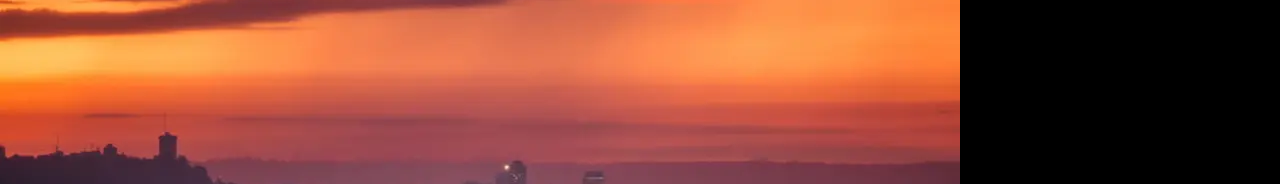
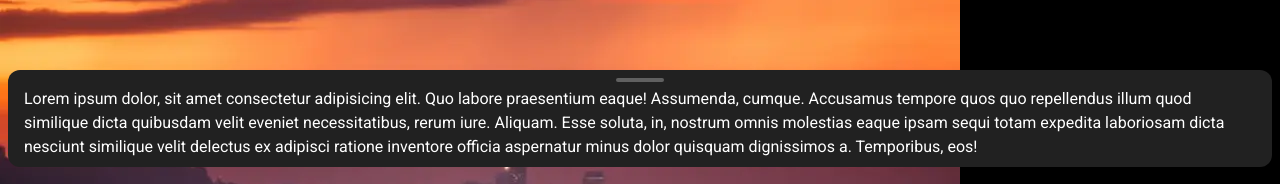
Before and after one commit to LadyBeGood/youtube, a React (Vite) app: page /video in a window 1280 px wide. Shown: the part 722-906 px from the top of the page. Built offline with nearby package versions, Linux system fonts and the light colour scheme.

Commit message:
Added BottomSheet

```diff
--- a/index.html
+++ b/index.html
@@ -26,7 +26,7 @@
     <link rel="stylesheet" href="./index.css" />
 </head>
 
-<body class="bg-black min-h-lvh no-scrollbar font-[Roboto]" tabindex="-1"> <!-- Disable Google Chrome's "Tap to search" feature on mobile (https://stackoverflow.com/a/64619907) -->
+<body class="bg-black h-svh no-scrollbar font-[Roboto]" tabindex="-1"> <!-- Disable Google Chrome's "Tap to search" feature on mobile (https://stackoverflow.com/a/64619907) -->
     <!-- Root element for the React app -->
     <div id="root" class="text-white h-svh relative no-scrollbar bg-black grid grid-rows-[auto_1fr_auto]">
         <!-- Loading spinner -->
--- a/src/components/BottomSheet.tsx
+++ b/src/components/BottomSheet.tsx
@@ -1,186 +1,195 @@
-import { useEffect, useRef, useState, type Dispatch, type ReactNode, type SetStateAction } from "react"
-
-/*
- * Dont even try to refactor or cleanup this code, I originally wrote this code for vanilla html, css and js
- * many years ago and refactored it to react since this is the only bottomsheet that actually functions. It takes
- * me hours to fix a bug; it will take you days. Leave it as it is. This code runs, that too is your fate.
- */
+import { useEffect, useLayoutEffect, useRef, useState } from "react";
 
 
-type BottomSheetProps = {
-    children?: ReactNode
-    isOpen: boolean
-    middleProp?: number
-    lowProp?: number
-    setIsOpen: Dispatch<SetStateAction<boolean>>
-}
+/**
+ * This is a hand crafted Bottom sheet with no dependencies tailored specifically for this project.
+ *
+ * **Faetures**:
+ * - It works on all touch, mouse and trackpad devices.
+ * - Customizable snap points (Low, Middle, High).
+ * - GPU-accelerated transforms only, no layout thrashing.
+ */
+const BottomSheet = ({ isBottomSheetOpen = false, onBottomSheetClose, children, low = 0, middle = 50, high = 100 }) => {
+    /**********************************
+     * Constants
+     **********************************/
+    // Snap points
+    low    = 100 - low;
+    middle = 100 - middle;
+    high   = 100 - high;
 
-const BottomSheet = ({ children, middleProp, lowProp, isOpen, setIsOpen }: BottomSheetProps) => {
-    const contentRef = useRef<HTMLDivElement>(null)
+    // Used for snapping the bottom-sheet translate position inside `handleDragEnd`.
+    const SNAP_THRESHOLD = 5;
 
-    const [low, setLow] = useState(lowProp ?? -105)
-    const [middle, setMiddle] = useState(middleProp ?? 0)
-    const high: number = 0
 
-    const [isSheetVisible, setIsSheetVisible] = useState(false)
-    const [isDragging, setIsDragging] = useState(false)
-    const [isFullscreen, setIsFullscreen] = useState(false)
 
-    const [startY, setStartY] = useState(-10)
-    const [startBottom, setStartBottom] = useState(0)
+    /**********************************
+     * Refs
+     **********************************/
+    const bottomSheetRef = useRef<HTMLDivElement>(null);
+    const bottomSheetContentRef = useRef<HTMLDivElement>(null);
 
-    const [sheetBottom, setSheetBottom] = useState(-100)
 
-    const [contentOverflow, setContentOverflow] = useState("hidden")
-    const [contentBorderRadius, setContentBorderRadius] = useState("20px")
-    const [overlayHeight, setOverlayHeight] = useState(0)
-    const [overlayOpacity, setOverlayOpacity] = useState(0)
 
-    // calculate metrics based on content height
+    /**********************************
+     * State
+     **********************************/
+    const [isFullscreen, setIsFullscreen] = useState(false);
+
+    // In pixels
+    const [bottomSheetHeight, setBottomSheetHeight] = useState(0);
+
+    // In percentage
+    const [oldBottomSheetTranslateY, setBottomSheetOldTranslateY] = useState(middle);
+
+    // Did the user tap of the bottom sheet or not.
+    const [isPointerDown, setIsPointerDown] = useState(false);
+
+    // This stores the Y coordinate where the finger/pointer touched
+    const [startY, setStartY] = useState(0);
+
+    // In percentage
+    const [bottomSheetTranslateY, setBottomSheetTranslateY] = useState(bottomSheetHeight);
+
+
+
+    /**********************************
+     * Effects
+     **********************************/
+    // Measure the sheet height after it renders
+    useLayoutEffect(() => {
+        if (bottomSheetRef.current !== null) {
+            const height = bottomSheetRef.current.getBoundingClientRect().height;
+            setBottomSheetHeight(height);
+        }
+    }, [children]); // Re-run if content changes
+
+
     useEffect(() => {
-        if (contentRef.current) {
-            const contentHeight = (contentRef.current.clientHeight + 9) * 100 / window.innerHeight
+        if (isBottomSheetOpen) {
+            // When the prop opens the sheet, reset translation to 0 (top)
+            setBottomSheetTranslateY(middle);
+            setBottomSheetOldTranslateY(middle);
+        } else {
+            // When closed, you can keep it at 0 because the CSS
+            // transform logic handles the 100% slide down
+            setBottomSheetTranslateY(0);
+        }
+    }, [isBottomSheetOpen])
 
-            setLow(-contentHeight) // fully hidden
-            // half-open (you can customize with % attribute if needed)
+
+    useEffect(() => {
+        // When the bottom sheet is fullscreen, turn off overscroll behaviour, otherwise the page will try to "pull to refresh" in mobile browsers
+        if (isFullscreen) {
+            document.body.style.overscrollBehaviorY = "none";
+            document.documentElement.style.overscrollBehaviorY = "none";
+        } else {
+            document.body.style.overscrollBehaviorY = "auto";
+            document.documentElement.style.overscrollBehaviorY = "auto";
         }
-    }, [isOpen])
+    }, [isFullscreen])
 
-    const dragStart = (event: React.PointerEvent<HTMLDivElement> | React.TouchEvent<HTMLDivElement>) => {
-        if (isSheetVisible) {
-            setIsDragging(true)
 
-            if ("touches" in event) {
-                setStartY(event.touches[0].pageY)
-            } else {
-                setStartY(event.clientY)
-            }
 
-            setStartBottom(sheetBottom)
+    /**********************************
+     * Handlers
+     **********************************/
+    function handleDragStart(pageY: number) {
+        // console.log("handleDragStart")
+        // event.currentTarget.setPointerCapture(event.pointerId);
+        setIsPointerDown(true);
+        setStartY(pageY);
+    }
+
+    function handleDragMove(pageY: number) {
+        // If the user has not tapped on the bottom sheet, no need to do any calculations
+
+        if (!isPointerDown) return;
+        if (isFullscreen && bottomSheetContentRef.current?.scrollTop !== 0) return;
+        const currentY = pageY;
+        const dragDistance = currentY - startY;
+
+        const newBottomSheetTranslateY = oldBottomSheetTranslateY + (dragDistance / bottomSheetHeight) * 100;
+        console.log({ oldBottomSheetTranslateY, dragDistance, newBottomSheetTranslateY, scroll: bottomSheetContentRef.current?.scrollTop! })
+        if (newBottomSheetTranslateY <= 100 && newBottomSheetTranslateY >= 0) {
+            // console.log("here")
+            setBottomSheetTranslateY(newBottomSheetTranslateY);
         }
     }
 
-    const dragging = (event: React.PointerEvent<HTMLDivElement> | React.TouchEvent<HTMLDivElement>) => {
-        if (isSheetVisible && isDragging && contentRef.current && contentRef.current.scrollTop === 0) {
+    function handleDragEnd() {
+        // If the user started their tab on some other element but ended their tap on the bottom-sheet, then return immediately
+        if (!isPointerDown) return;
+        // console.log({middle, high, low, bottomSheetTranslateY});
+        console.log("Drag ENd");
+        setIsPointerDown(false);
 
-            let delta = 0
-            if ("touches" in event) {
-                delta = startY - event.touches[0].pageY
-            } else {
-                delta = startY - event.clientY
-            }
+        let snappedBottomSheetTranslateY = middle;
+        if (bottomSheetTranslateY > middle + SNAP_THRESHOLD) {
+            console.log("here")
+            onBottomSheetClose();
+        } else if (bottomSheetTranslateY > high + SNAP_THRESHOLD && isFullscreen) {
+            console.log("here2")
+            setIsFullscreen(false)
+            snappedBottomSheetTranslateY = middle
+        } else if (bottomSheetTranslateY < middle - SNAP_THRESHOLD) {
+            console.log("here3")
+            snappedBottomSheetTranslateY = high
+            setIsFullscreen(true)
+        }
 
-            const newBottom = startBottom + (delta / window.innerHeight) * 100
-            if (newBottom >= low && newBottom <= high) {
-                setSheetBottom(newBottom)
-            }
-        }
+        setBottomSheetTranslateY(snappedBottomSheetTranslateY);
+        setBottomSheetOldTranslateY(snappedBottomSheetTranslateY);
     }
 
-    const dragEnd = () => {
-        if (isSheetVisible) {
-            setIsDragging(false)
 
-            console.log(sheetBottom, isFullscreen)
-            if (sheetBottom < middle - 5)
-                setIsOpen(false);
-            else if (sheetBottom < high - 5 && isFullscreen)
-                setSheetBottom(middle);
-            else if (sheetBottom > middle + 5)
-                setSheetBottom(high);
-            else
-                setSheetBottom(middle);
-        }
-    }
-
-    useEffect(() => {
-
-        if (contentRef.current) {
-            const contentHeight = (contentRef.current.clientHeight + 9) * 100 / window.innerHeight
-
-            // replicate data attribute logic
-            const calculatedLow = lowProp !== undefined
-                ? -contentHeight + (lowProp / 100) * contentHeight
-                : -contentHeight
-
-            const calculatedMiddle = middleProp !== undefined
-                ? -contentHeight + (middleProp / 100) * contentHeight
-                : 0
-
-            setLow(calculatedLow)
-            setMiddle(calculatedMiddle)
-
-        }
-
-        if (isOpen) {
-            setSheetBottom(middle)
-            if (contentRef.current) contentRef.current.scrollTop = 0
-            setOverlayHeight(100)
-            setOverlayOpacity(1)
-            setIsSheetVisible(true)
-        } else {
-            setSheetBottom(low)
-            setOverlayOpacity(0)
-            setTimeout(() => setOverlayHeight(0), 200)
-            setIsSheetVisible(false)
-        }
-    }, [isOpen, middleProp, lowProp])
-
-    useEffect(() => {
-        if (sheetBottom === high) {
-            setIsFullscreen(true)
-            setContentOverflow("auto")
-            setContentBorderRadius("0")
-        }
-
-        if (sheetBottom < high) {
-            setContentOverflow("hidden")
-        }
-
-        if (sheetBottom < middle + 1) {
-            setIsFullscreen(false)
-            setContentBorderRadius("20px")
-        }
-    }, [sheetBottom])
 
     return (
         <>
             {/* Overlay */}
             <div
-                className="fixed top-0 left-0 w-full z-40 bg-[rgba(0,0,0,0.7)] transition-opacity duration-200"
-                onClick={() => setIsOpen(false)}
-                style={{ height: `${overlayHeight}vh`, opacity: overlayOpacity }}
-            ></div>
+                className="fixed bottom-0 left-0 right-0 bg-green-700 opacity-70 z-998"
+                style={{ height: isBottomSheetOpen ? "100svh" : "0"}}
+                onClick={onBottomSheetClose}
+            />
 
-            {/* BottomSheet */}
+
+            {/* Bottom Sheet */}
             <div
-                className="fixed left-0 right-0 max-h-[calc(100svh+9px)] z-50 cursor-grab flex flex-col gap-[5px]"
-                onPointerDown={dragStart}
-                onPointerMove={dragging}
-                onPointerUp={dragEnd}
-                onTouchStart={dragStart}
-                onTouchMove={dragging}
-                onTouchEnd={dragEnd}
+                ref={bottomSheetRef}
+
+                className="bg-[#212121] rounded-xl mx-2 mb-2 py-2 px-4 touch-none select-none max-h-[calc(100svh+9px)] w-auto grid grid-rows-[9px_1fr]  fixed bottom-0 z-999 transition-transform duration-300 ease-out"
                 style={{
-                    bottom: `${sheetBottom}vh`,
-                    transition: isDragging ? "none" : "all 0.2s ease-out",
+                    transform: `translateY(${isBottomSheetOpen ? String(bottomSheetTranslateY) : "100"}%)`,
+                    transitionProperty: isPointerDown ? "none" : "transform"
+                }}
 
-                }}
+                // For touch devices
+                onTouchStart={(event) => handleDragStart(event.touches[0].pageY)}
+                onTouchMove={(event) => handleDragMove(event.touches[0].pageY)}
+                onTouchEnd={handleDragEnd}
+
+                // For mouse and trackpad devices
+                onMouseDown={(event) => handleDragStart(event.pageY)}
+                onMouseMove={(event) => handleDragMove(event.pageY)}
+                onMouseUp={handleDragEnd}
+                onMouseLeave={handleDragEnd}
             >
-                {/* Bar */}
-                <div className="grid place-items-center">
-                    <div className="h-1 w-12 bg-stone-500 rounded-full"></div>
+                {/* Drag Handle */}
+                <div className="w-full flex justify-center">
+                    <div className="h-1 w-12 rounded-full bg-[#606060]" />
                 </div>
 
-                {/* Contents */}
+
+                {/* Content */}
                 <div
-                    ref={contentRef}
-                    className="max-h-svh transition-[border-radius] duration-200 ease-out bg-sky-700 rounded-t-[20px]"
+                    ref={bottomSheetContentRef}
+
+                    className="w-auto"
                     style={{
-                        overflow: contentOverflow,
-                        borderTopLeftRadius: contentBorderRadius,
-                        borderTopRightRadius: contentBorderRadius,
-                        userSelect: "none"
+                        // borderTopLeftRadius: isFullscreen ? "0" : "20px",
+                        // borderTopRightRadius: isFullscreen ? "0" : "20px",
+                        overflow: isFullscreen ? "auto" : "hidden"
                     }}
                 >
                     {children}
--- a/src/components/VideoPlayer.tsx
+++ b/src/components/VideoPlayer.tsx
@@ -1,12 +1,14 @@
-import React, { useRef, useState, useEffect } from "react";
+import { useRef, useState, useEffect } from "react";
+import { type ChangeEvent, type MouseEvent } from "react";
 
 type VideoPlayerProps = {
     source: string;
     title: string;
     thumbnail: string;
+    onClick: (event: MouseEvent<HTMLDivElement>) => void;
 }
 
-const VideoPlayer = ({ source, title, thumbnail }: VideoPlayerProps) => {
+const VideoPlayer = ({ source, title, thumbnail, onClick }: VideoPlayerProps) => {
     const videoRef = useRef<HTMLVideoElement>(null);
     const [isPlaying, setIsPlaying] = useState(false);
     const [progress, setProgress] = useState(0);
@@ -30,7 +32,7 @@ const VideoPlayer = ({ source, title, thumbnail }: VideoPlayerProps) => {
     };
 
     // Seek video
-    const handleSeek = (e: React.ChangeEvent<HTMLInputElement>) => {
+    const handleSeek = (e: ChangeEvent<HTMLInputElement>) => {
         if (videoRef.current) {
             const seekTo = (Number(e.target.value) / 100) * videoRef.current.duration;
             videoRef.current.currentTime = seekTo;
@@ -38,8 +40,16 @@ const VideoPlayer = ({ source, title, thumbnail }: VideoPlayerProps) => {
         }
     };
 
+    function handleClick(event: MouseEvent<HTMLDivElement>) {
+        if (!showControls) {
+            setShowControls(!showControls)
+        } else {
+            onClick(event)
+        }
+    }
+
     return (
-        <div className="relative bg-green-500 w-full max-w-3xl mx-auto aspect-video" onClick={() => setShowControls(!showControls)}>
+        <div className="relative bg-green-500 w-full max-w-3xl mx-auto aspect-video" onClick={(event) => {handleClick(event)}}>
             <video
                 ref={videoRef}
                 src={source}
@@ -57,15 +67,17 @@ const VideoPlayer = ({ source, title, thumbnail }: VideoPlayerProps) => {
                 <div className="px-4 py-3 text-white flex justify-between">
                     {/* Left */}
                     <div className="">
-                        <button className="cursor-pointer">
+                        {/* Back Button */}
+                        <button data-action="minimise" className="cursor-pointer">
                             <svg xmlns="http://www.w3.org/2000/svg" height="26px" width="26px" viewBox="0 -960 960 960" fill="#fff"><path d="M480-357.85 253.85-584 296-626.15l184 184 184-184L706.15-584 480-357.85Z" /></svg>
                         </button>
                     </div>
 
                     {/* Right */}
                     <div>
-                        <button className="cursor-pointer">
-                            <svg xmlns="http://www.w3.org/2000/svg" width="24" height="24" viewBox="0 0 24 24"><path fill="currentColor" d="m19.59 15.5l-1.82-1.3c.3-1.08.32-2.25 0-3.42l1.82-1.28L18.14 7l-2.03.92c-.79-.8-1.79-1.42-2.96-1.71L12.95 4h-2.9l-.2 2.21c-1.17.29-2.17.91-2.96 1.71L4.86 7L3.41 9.5l1.82 1.28c-.32 1.17-.3 2.34 0 3.42l-1.82 1.3L4.86 18l2.03-.93c.79.79 1.79 1.39 2.96 1.7l.2 2.23h2.9l.2-2.23c1.17-.31 2.17-.91 2.96-1.7l2.03.93zM13.5 3c.27 0 .5.2.5.46l.18 2.04c.76.28 1.44.69 2.05 1.18l1.85-.87c.23-.12.52-.04.66.19l2 3.5c.14.21.06.5-.16.65l-1.67 1.17c.13.8.12 1.59 0 2.36l1.67 1.17c.22.15.3.44.16.65l-2 3.5c-.14.21-.43.29-.66.17l-1.85-.86c-.61.49-1.29.89-2.05 1.19l-.18 2c0 .29-.23.5-.5.5h-4a.5.5 0 0 1-.5-.5l-.18-2c-.76-.3-1.44-.7-2.05-1.19l-1.85.86c-.23.12-.52.04-.66-.17l-2-3.5c-.14-.21-.06-.5.16-.65l1.67-1.17c-.12-.77-.13-1.56 0-2.36l-1.67-1.17c-.22-.15-.3-.44-.16-.65l2-3.5c.14-.23.43-.31.66-.19l1.85.87c.61-.49 1.29-.9 2.05-1.18L9 3.46c0-.26.23-.46.5-.46zm-2 6a3.5 3.5 0 0 1 3.5 3.5a3.5 3.5 0 0 1-3.5 3.5A3.5 3.5 0 0 1 8 12.5A3.5 3.5 0 0 1 11.5 9m0 1A2.5 2.5 0 0 0 9 12.5a2.5 2.5 0 0 0 2.5 2.5a2.5 2.5 0 0 0 2.5-2.5a2.5 2.5 0 0 0-2.5-2.5" /></svg>
+                        {/* Settings Button */}
+                        <button data-action="settings" className="cursor-pointer">
+                            <svg className="pointer-events-none " xmlns="http://www.w3.org/2000/svg" width="24" height="24" viewBox="0 0 24 24"><path fill="currentColor" d="m19.59 15.5l-1.82-1.3c.3-1.08.32-2.25 0-3.42l1.82-1.28L18.14 7l-2.03.92c-.79-.8-1.79-1.42-2.96-1.71L12.95 4h-2.9l-.2 2.21c-1.17.29-2.17.91-2.96 1.71L4.86 7L3.41 9.5l1.82 1.28c-.32 1.17-.3 2.34 0 3.42l-1.82 1.3L4.86 18l2.03-.93c.79.79 1.79 1.39 2.96 1.7l.2 2.23h2.9l.2-2.23c1.17-.31 2.17-.91 2.96-1.7l2.03.93zM13.5 3c.27 0 .5.2.5.46l.18 2.04c.76.28 1.44.69 2.05 1.18l1.85-.87c.23-.12.52-.04.66.19l2 3.5c.14.21.06.5-.16.65l-1.67 1.17c.13.8.12 1.59 0 2.36l1.67 1.17c.22.15.3.44.16.65l-2 3.5c-.14.21-.43.29-.66.17l-1.85-.86c-.61.49-1.29.89-2.05 1.19l-.18 2c0 .29-.23.5-.5.5h-4a.5.5 0 0 1-.5-.5l-.18-2c-.76-.3-1.44-.7-2.05-1.19l-1.85.86c-.23.12-.52.04-.66-.17l-2-3.5c-.14-.21-.06-.5.16-.65l1.67-1.17c-.12-.77-.13-1.56 0-2.36l-1.67-1.17c-.22-.15-.3-.44-.16-.65l2-3.5c.14-.23.43-.31.66-.19l1.85.87c.61-.49 1.29-.9 2.05-1.18L9 3.46c0-.26.23-.46.5-.46zm-2 6a3.5 3.5 0 0 1 3.5 3.5a3.5 3.5 0 0 1-3.5 3.5A3.5 3.5 0 0 1 8 12.5A3.5 3.5 0 0 1 11.5 9m0 1A2.5 2.5 0 0 0 9 12.5a2.5 2.5 0 0 0 2.5 2.5a2.5 2.5 0 0 0 2.5-2.5a2.5 2.5 0 0 0-2.5-2.5" /></svg>
                         </button>
                     </div>
                 </div>
--- a/src/pages/NotFound.tsx
+++ b/src/pages/NotFound.tsx
@@ -1,6 +1,19 @@
+import { useState } from 'react';
+import BottomSheet from '../components/BottomSheet';
+
 const NotFound = () => {
+    const [isSheetOpen, setIsSheetOpen] = useState(false);
+
     return (
-        <div>Not Found</div>
-    )
+        <>
+            <BottomSheet isBottomSheetOpen={isSheetOpen} middle={100} onBottomSheetClose={() => setIsSheetOpen(false)}>
+                Lorem ipsum dolor, sit amet consectetur adipisicing elit. Quo labore praesentium eaque! Assumenda, cumque. Accusamus tempore quos quo repellendus illum quod similique dicta quibusdam velit eveniet necessitatibus, rerum iure. Aliquam.
+                Esse soluta, in, nostrum omnis molestias eaque ipsam sequi totam expedita laboriosam dicta nesciunt similique velit delectus ex adipisci ratione inventore officia aspernatur minus dolor quisquam dignissimos a. Temporibus, eos!
+            </BottomSheet>
+            <button onClick={() => setIsSheetOpen(true)}>ABC</button>
+        </>
+    );
 }
+
+
 export default NotFound
--- a/src/pages/Video.tsx
+++ b/src/pages/Video.tsx
@@ -1,11 +1,46 @@
+import { useState, type MouseEvent} from "react";
 import { LikeIcon, DislikeIcon } from "../components/Icons"
 import VideoCard from "../components/VideoCard"
 import VideoPlayer from "../components/VideoPlayer"
+import BottomSheet from "../components/BottomSheet";
 
 const Video = () => {
+    const [isSettingsBottomSheetOpen, setIsSettingsBottomSheetOpen] = useState(false);
+
+    function handleVideoPlayerClick(event: MouseEvent<HTMLDivElement>) {
+        // document, and window can also be an EventTarget, we only want html elements like div and buttons
+        if (!(event.target instanceof HTMLElement)) return;
+
+        const action = event.target.dataset.action;
+
+        switch (action) {
+            case "settings":
+
+                break;
+            case "captions":
+
+                break;
+            case "minimise":
+
+                break;
+            case "quality":
+
+                break;
+            case "maximise":
+
+                break;
+            case "video-length":
+
+                break;
+            default:
+                null
+        }
+    }
+
     return (
+        <>
             <div className="min-w-full">
-            <VideoPlayer source="./dog.mp4" thumbnail="./dog.jpeg" title="Baby elephants playing" />
+                <VideoPlayer source="./dog.mp4" thumbnail="./dog.jpeg" title="Baby elephants playing" onClick={(event) => handleVideoPlayerClick(event)} />
 
                 <div className="px-3">
                     <div className="font-semibold text-lg/tight whitespace-nowrap overflow-hidden pt-3 pb-2 text-ellipsis">
@@ -26,10 +61,10 @@ const Video = () => {
                     </div>
 
                     <div className="flex items-center gap-2 px-3 bg-dark-gray rounded-full">
-                    <LikeIcon height={18} width={18}/>
+                        <LikeIcon height={18} width={18} />
                         <div className="text-[12px] font-medium">129K</div>
                         <div className="w-0.25 mx-1 h-4 bg-white/30"></div>
-                    <DislikeIcon height={18} width={18}/>
+                        <DislikeIcon height={18} width={18} />
                     </div>
 
                     <div className="px-3 bg-dark-gray rounded-full flex items-center text-[12px] gap-1">
@@ -71,6 +106,12 @@ const Video = () => {
                 <VideoCard title={"How I Animate In Desmos Graphing Calculator"} channel={"CodingHunger"} profilePictureURL={"./avatar1.webp"} views={"12K"} uploadDate={"1 year ago"} thumbnailURL={"./thumbnail1.webp"} duration={"4:17:17"} />
 
             </div>
+
+            <BottomSheet isBottomSheetOpen={isSettingsBottomSheetOpen} middle={100} onBottomSheetClose={() => setIsSettingsBottomSheetOpen(false)}>
+                Lorem ipsum dolor, sit amet consectetur adipisicing elit. Quo labore praesentium eaque! Assumenda, cumque. Accusamus tempore quos quo repellendus illum quod similique dicta quibusdam velit eveniet necessitatibus, rerum iure. Aliquam.
+                Esse soluta, in, nostrum omnis molestias eaque ipsam sequi totam expedita laboriosam dicta nesciunt similique velit delectus ex adipisci ratione inventore officia aspernatur minus dolor quisquam dignissimos a. Temporibus, eos!
+            </BottomSheet>
+        </>
     )
 }
 export default Video
```
Also changed, not shown: index.css (line endings or trailing spaces). Lines whose indentation alone changed are shown as unchanged.
